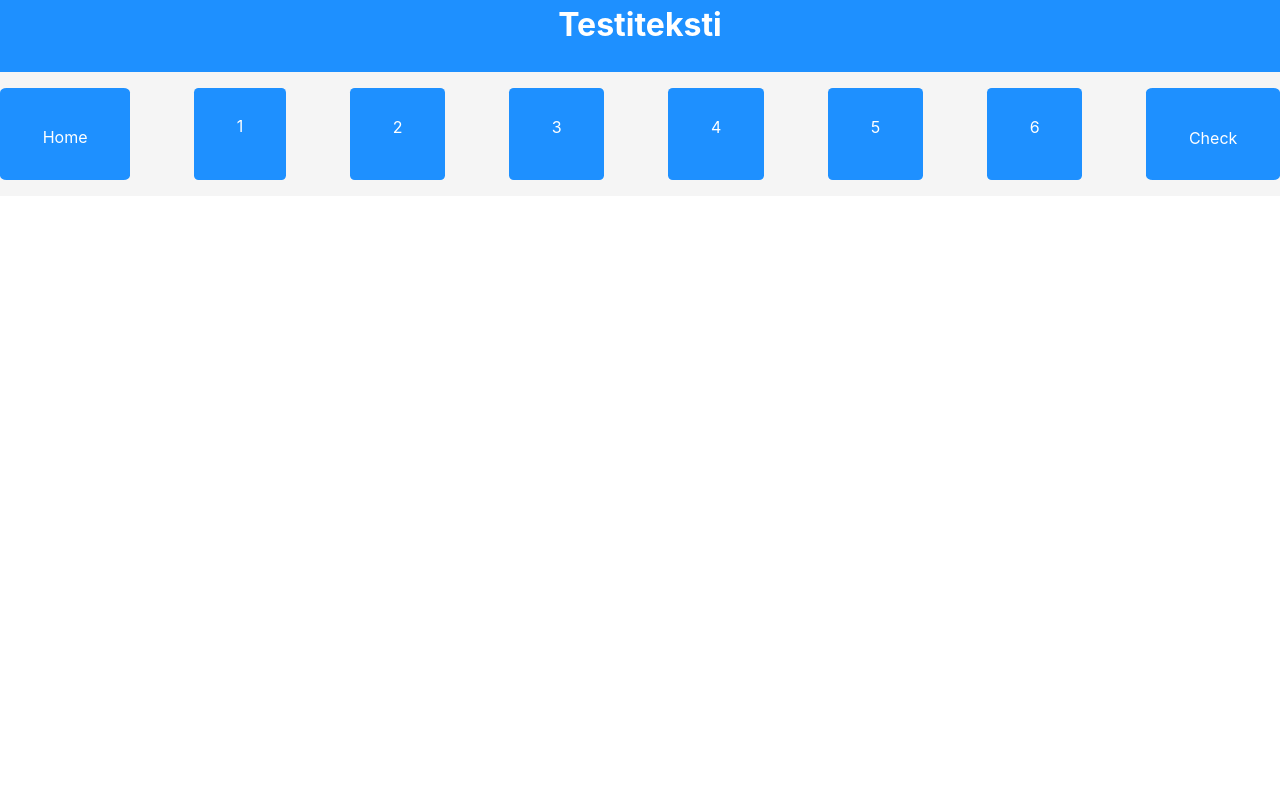
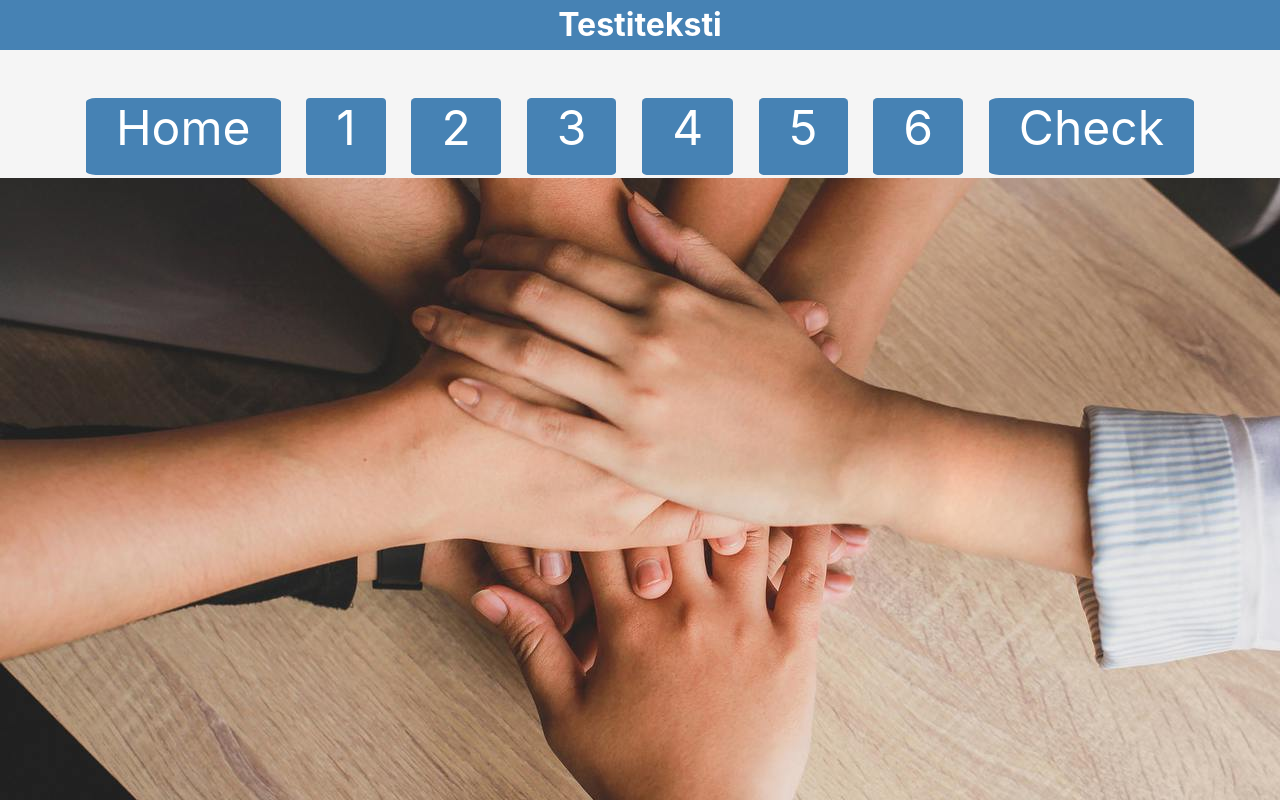
Before and after one commit to MirGitAtGitHub/RekrySalo, a React (Create React App) app in the folder rekrysalo/: page / in a window 1280 px wide. Shown: the top 800 px of the page. Built offline with nearby package versions, Linux system fonts and the light colour scheme.

Commit message:
Merge branch 'main' of https://github.com/MirGitAtGitHub/RekrySalo
some changes and updates

```diff
--- a/rekrysalo/src/App.css
+++ b/rekrysalo/src/App.css
@@ -1,3 +1,4 @@
+
 .footer {
   top: 100%;
   right: 0%;
@@ -112,7 +113,7 @@ a:active {
   height: 100%;
   width: 100%;
   background-image: url("./images/teamwork.jpg");
-  position: absolute;
+  position: fixed;
 }
 .home-navigation-box {
   height: 50%;
@@ -131,16 +132,18 @@ a:active {
   column-gap: 4%;
 }
 .square-button {
-  height: 100%;
+  height: 50%;
   width: 100%;
-  background-color: dodgerblue;
+  background-color: steelblue;
   border-radius: 5%;
+  font-size: 300%;
+
 
 }
 .circle-button {
   height: 100%;
   width: 100%;
-  background-color: dodgerblue;
+  background-color: steelblue;
   border-radius: 100%;
   text-align: center;
   display: inline-block;
@@ -153,7 +156,7 @@ a:active {
 .top-header-container {
   height: auto;
   width: auto;
-  background-color: dodgerblue;
+  background-color: steelblue;
   position: fixed;
   top: 0%;
   right: 0%;
@@ -167,18 +170,20 @@ a:active {
   bottom: 20%;
 }
 .top-navigation {
+  height: 120%;
   display: grid;
-  grid-template-columns: auto auto auto auto auto auto auto auto;
+  grid-template-columns: auto auto auto auto auto auto auto auto auto auto;
   grid-template-rows: auto;
-  column-gap: 5%;
+  column-gap: 2%;
   background-color: whitesmoke;
   padding-bottom: 2.5%;
   position: relative;
-  bottom: 12%;
+  bottom: 40%;
+
 }
 .square-button-text {
-  position: relative;
+  position: inherit;
   padding-left: 0%;
-  padding-top: 30%;
   padding-right: 0%;
+
 }
--- a/rekrysalo/src/modules/TopFooter.js
+++ b/rekrysalo/src/modules/TopFooter.js
@@ -5,6 +5,7 @@ export const TopFooter = (props) => {
       <div className="top-header-container">
           <h1 className="top-header-header">{props.text}</h1>
           <div className="top-navigation">
+            <div></div>
            <SquareButton address="" number="Home" />
            <SquareButton address="" number="1" />
            <SquareButton address="" number="2" />
--- a/rekrysalo/src/pages/Home.js
+++ b/rekrysalo/src/pages/Home.js
@@ -4,8 +4,8 @@ import{TopFooter} from "../modules/TopFooter";
 const Home = () => {
   return (
       <>
-        {/* <HomeBackImage />
-        <Footer /> */}
+        <HomeBackImage />
+        <Footer />
         <TopFooter text="Testiteksti" />
       </>
   )
```
